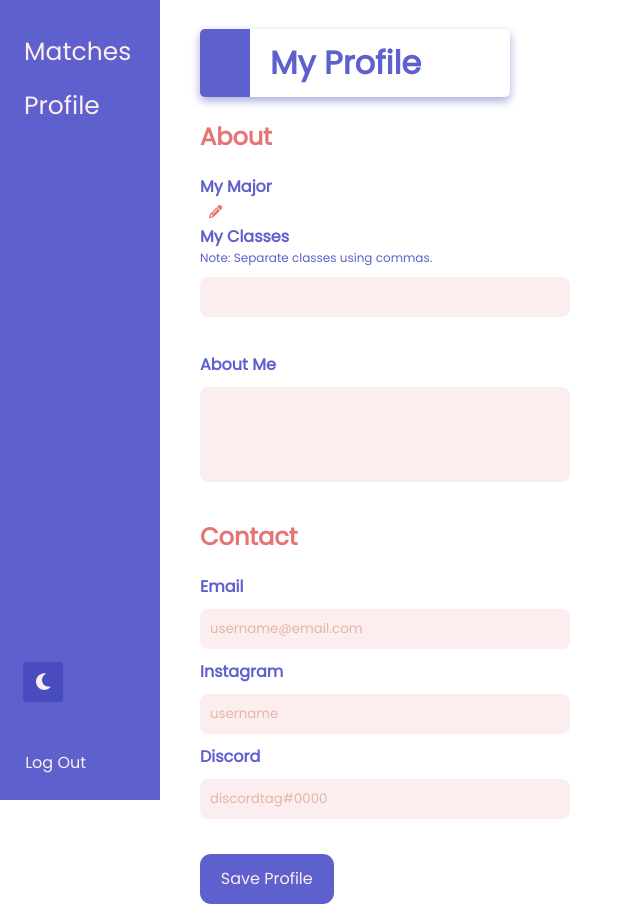
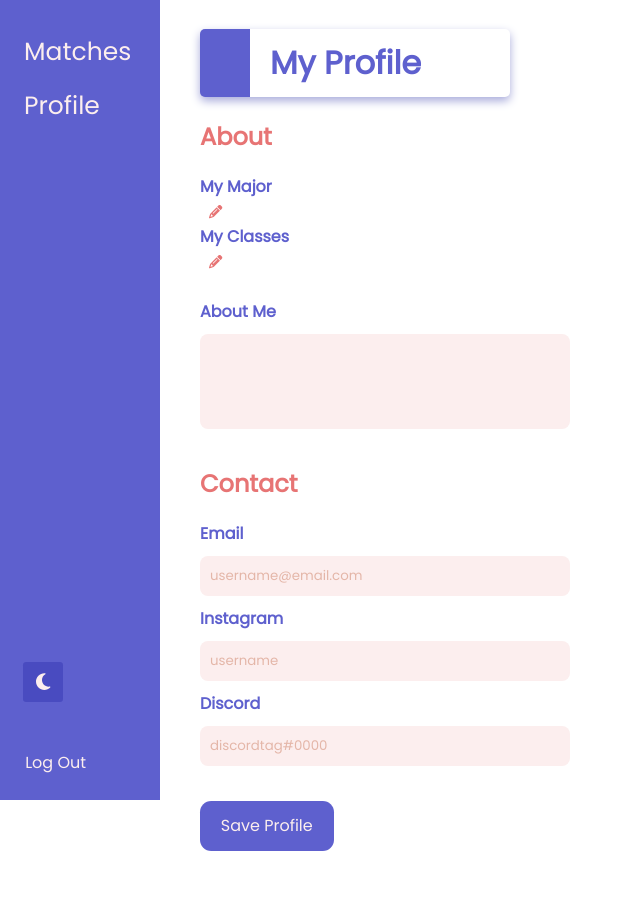
Before and after one commit to jenetic/studybudz, a React (Create React App) app: page /profile in a window 1280 px wide. Shown: the whole page, without its empty margins (0-640 px from the left). After the commit the page ends 851 px from the top, so only its background shows below. Built offline with nearby package versions, Linux system fonts and the light colour scheme; no server answers; the database is empty; sample sign-in values are in the browser's storage.

Commit message:
Added dropdowns for classes and majors

```diff
--- a/src/pages/Profile.js
+++ b/src/pages/Profile.js
@@ -15,6 +15,9 @@ const Profile = ({ isAuth }) => {
   const userColRef = collection(db, "users");
   const [major, setMajor] = useState("");
   const [editMajor, setEditMajor] = useState(false);
+  const [classes, setClasses] = useState("");
+  const [editClasses, setEditClasses] = useState(false);
+
 
   // If user not authenticated, redirect to login page
   useEffect(() => {
@@ -23,6 +26,11 @@ const Profile = ({ isAuth }) => {
     }
   }, []);
 
+  const testOptions = [
+    {value: "red", label: "red"},
+    {value: "blue", label: "blue"},
+  ];
+
   // Retrieve profile info when page loads
   useEffect(() => {
     getDocs(userColRef)
@@ -30,7 +38,7 @@ const Profile = ({ isAuth }) => {
       snapshot.docs.forEach((doc) => {
         if (doc.id == auth.currentUser.uid) {
           document.getElementById("majorInput").textContent = doc.data().major;
-          document.getElementById("classesInput").value = doc.data().classes.join(", ");
+          document.getElementById("classesInput").textContent = doc.data().classes.join(", ");
           document.getElementById("bioInput").value = doc.data().bio;
           document.getElementById("instagramInput").value = doc.data().instagram;
           document.getElementById("emailInput").value = doc.data().email;
@@ -56,6 +64,18 @@ const Profile = ({ isAuth }) => {
       majorToUpdate = document.getElementById("majorInput").textContent;
     }
 
+    if (editClasses) {
+      if (classes.length === 0 ) {
+        classesToUpdate = "";
+      } else {
+        classes.forEach((c) => {
+          classesToUpdate.push(c.value);
+        })
+      }
+    } else {
+      classesToUpdate = document.getElementById("classesInput").textContent.split(",").map(x => x.trim());
+    }
+
     // Check that email is a valid format
     const validateEmail = (email) => {
       const re = /^(([^<>()[\]\.,;:\s@\"]+(\.[^<>()[\]\.,;:\s@\"]+)*)|(\".+\"))@(([^<>()[\]\.,;:\s@\"]+\.)+[^<>()[\]\.,;:\s@\"]{2,})$/i;
@@ -72,7 +92,7 @@ const Profile = ({ isAuth }) => {
     await setDoc(doc(db, "users", auth.currentUser.uid), {
       major: majorToUpdate,
       name: auth.currentUser.displayName,
-      classes: document.getElementById("classesInput").value.split(",").map(x => x.trim()),
+      classes: classesToUpdate,
       bio: document.getElementById("bioInput").value,
       instagram: document.getElementById("instagramInput").value,
       email,
@@ -85,7 +105,7 @@ const Profile = ({ isAuth }) => {
       snapshot.docs.forEach((doc) => {
         if (doc.id == auth.currentUser.uid) {
           document.getElementById("majorInput").textContent = doc.data().major;
-          document.getElementById("classesInput").value = doc.data().classes.join(", ");
+          document.getElementById("classesInput").textContent = doc.data().classes.join(", ");
           document.getElementById("bioInput").value = doc.data().bio;
           document.getElementById("instagramInput").value = doc.data().instagram;
           document.getElementById("emailInput").value = doc.data().email;
@@ -98,6 +118,7 @@ const Profile = ({ isAuth }) => {
     });
 
     setEditMajor(false);
+    setEditClasses(false);
 
     // Display "Saved!" Message
     document.getElementById("saveMessage").style.display = "block";
@@ -135,8 +156,24 @@ const Profile = ({ isAuth }) => {
 
       <div className="inputSection">
         <b className="inputHeader">My Classes</b>
-        <div className="note">Note: Separate classes using commas.</div>
-        <input id="classesInput" className="inputSmall"></input>
+        {editClasses ? (
+          <div>
+          <ReactSelect id="classesDropdown" className="dropdown"
+            options={testOptions}
+            isMulti
+            value={classes}
+            onChange={(s) => {setClasses(s)}}
+            styles={localStorage.getItem("theme") === "theme-light" ? stylesLight : stylesDark}
+          />
+        </div>
+        ):(
+          <div>
+            <div id="classesInput" className="preDropdownText"></div>
+            <button className="editButton" onClick={() => {setEditClasses(true)}}>
+              <FontAwesomeIcon icon={faPencil}></FontAwesomeIcon>
+            </button>
+          </div>
+        )}
       </div>
       <br/>
 
```
